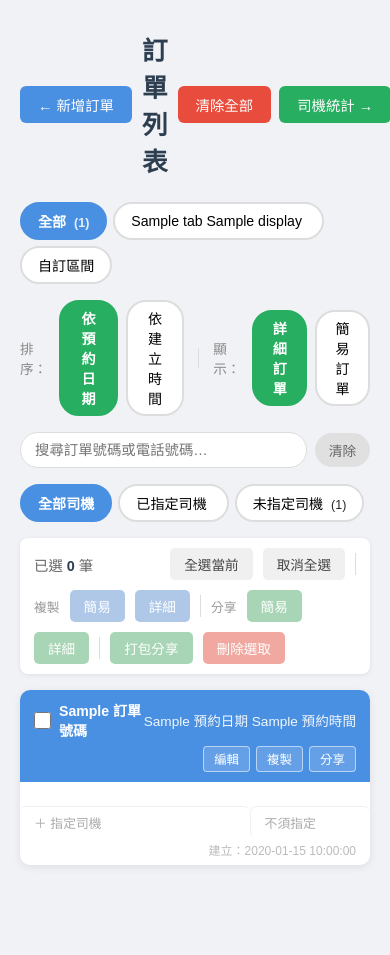
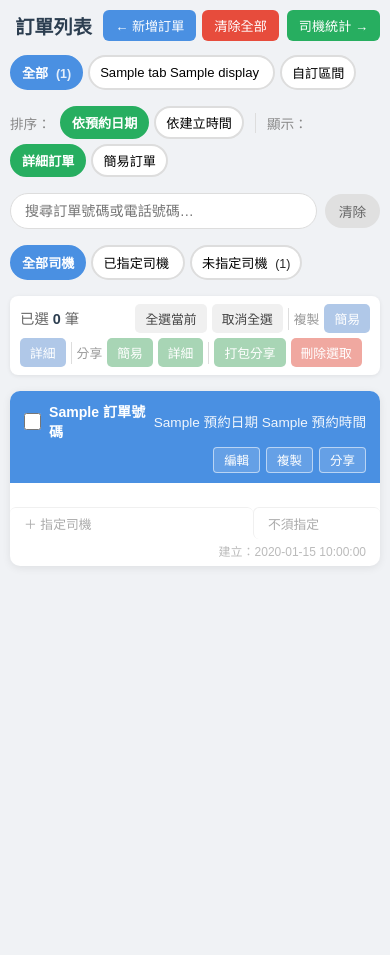
Before and after one commit to CKL141189/order, a Flask app: template templates/orders.html in a window 390 px wide. After the commit the page ends 566 px from the top, so only its background shows below. Run offline with Flask 3, Linux system fonts and the light colour scheme; the template is opened without the code that fills it: most values are stand-ins (such as "Sample title", 1, 10 or a date in 2020); some libraries are stand-ins or nearby versions.

Commit message:
add responsive mobile layout for orders page
Co-Authored-By: Claude Sonnet 4.6 <noreply@anthropic.com>

```diff
--- a/templates/orders.html
+++ b/templates/orders.html
@@ -224,6 +224,38 @@ body { font-family: "Microsoft JhengHei", Arial, sans-serif; background: #f0f2f5
 .btn-copy:hover { background: #1e8449; }
 .btn-copy.copied { background: #95a5a6; }
 button { padding: 9px 22px; border: none; border-radius: 6px; cursor: pointer; font-size: 0.95rem; font-family: inherit; transition: background 0.2s; }
+
+@media (max-width: 640px) {
+  .container { margin: 10px auto; padding: 0 10px 60px; }
+
+  /* Nav: title on top, buttons below */
+  .nav-bar { flex-wrap: wrap; justify-content: center; gap: 6px; margin-bottom: 14px; }
+  .nav-bar h1 { width: 100%; order: -1; font-size: 1.2rem; text-align: center; }
+  .btn-nav { padding: 6px 12px; font-size: 0.82rem; }
+
+  /* Date tabs */
+  .tabs-bar { gap: 5px; }
+  .tab-btn { padding: 6px 10px; font-size: 0.82rem; }
+
+  /* Sort/View toggles: wrap to 2 rows */
+  .view-toggle-bar { flex-wrap: wrap; gap: 5px; }
+  .btn-view { padding: 5px 10px; font-size: 0.82rem; }
+
+  /* Search */
+  .search-bar input { font-size: 0.88rem; }
+
+  /* Toolbar: wrap, sel-info takes full row */
+  .toolbar { gap: 5px; padding: 8px 10px; }
+  .toolbar .sel-info { width: 100%; margin-bottom: 2px; }
+  .btn-sm { padding: 5px 10px; font-size: 0.8rem; }
+
+  /* Single column cards */
+  .order-grid { grid-template-columns: 1fr; gap: 10px; }
+
+  /* Calendar */
+  .cal-weekdays, .cal-grid { grid-template-columns: repeat(7, 1fr); }
+  .cal-day { width: 100%; }
+}
 </style>
 </head>
 <body>
```
